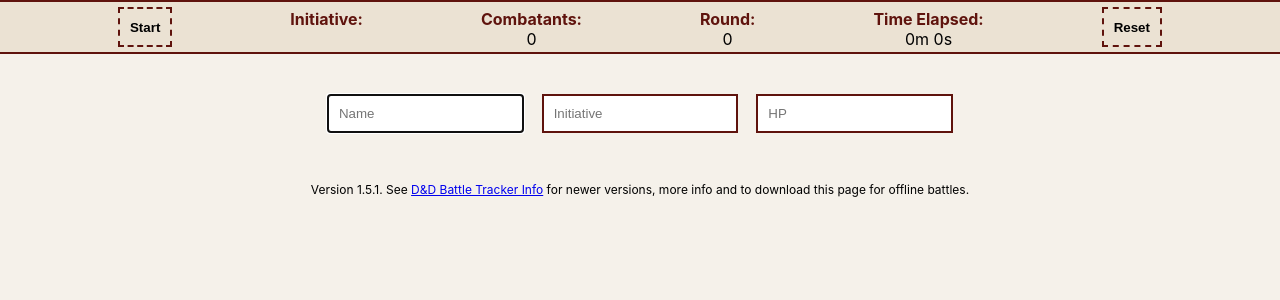
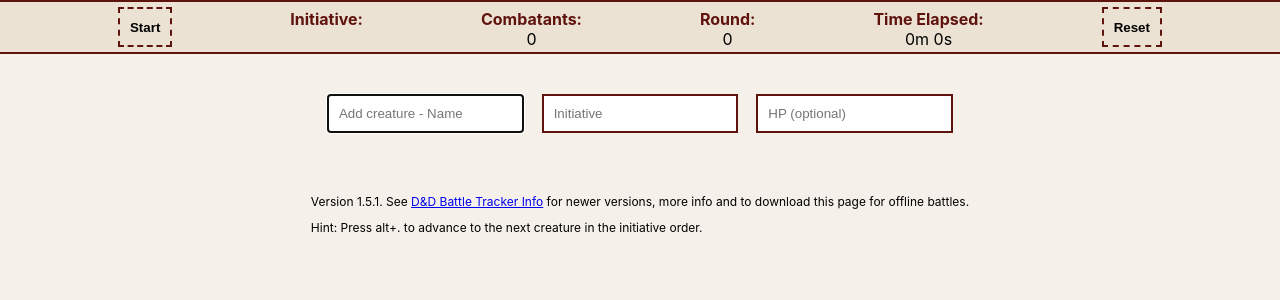
Before and after one commit to Paul-Ladyman/dnd-battle-tracker, a React (Create React App) app: page / in a window 1280 px wide. Shown: the top 300 px of the page. Built offline with nearby package versions, Linux system fonts and the light colour scheme.

Commit message:
Add shortcut for advancing initiative.

```diff
--- a/package.json
+++ b/package.json
@@ -4,6 +4,7 @@
   "private": true,
   "dependencies": {
     "fast-deep-equal": "^2.0.1",
+    "is-hotkey": "^0.1.4",
     "react": "^16.7.0",
     "react-dom": "^16.7.0",
     "react-scripts": "2.1.3"
--- a/src/App.js
+++ b/src/App.js
@@ -1,4 +1,5 @@
 import React, { Component } from 'react';
+import isHotkey from 'is-hotkey';
 import './App.css';
 import CreateCreatureForm from './CreateCreatureForm';
 import Creatures from './Creatures';
@@ -45,6 +46,12 @@ class App extends Component {
   componentDidMount() {
     window.onbeforeunload = () => {
       return true;
+    };
+
+    window.onkeydown = (e) => {
+      if (isHotkey('alt+.', e)) {
+        this.nextInitiative();
+      }
     };
   }
 
--- a/src/CreateCreatureForm.js
+++ b/src/CreateCreatureForm.js
@@ -68,13 +68,13 @@ class CreateCreatureForm extends Component {
     return (
       <form className="create-creature-form" onKeyDown={this.formHandler}>
         <div className="create-creature-form--item">
-          <input className={nameClass} type="text" name="name" placeholder="Name" value={name} onChange={this.handleChange} ref={this.nameInput}/>
+          <input className={nameClass} type="text" name="name" placeholder="Add creature - Name" value={name} onChange={this.handleChange} ref={this.nameInput}/>
         </div>
         <div className="create-creature-form--item">
           <input className={initiativeClass} type="number" name="initiative" placeholder="Initiative" value={initiative} onChange={this.handleChange}/>
         </div>
         <div className="create-creature-form--item">
-          <input className={inputClass} type="number" name="healthPoints" placeholder="HP" value={healthPoints} onChange={this.handleChange}/>
+          <input className={inputClass} type="number" name="healthPoints" placeholder="HP (optional)" value={healthPoints} onChange={this.handleChange}/>
         </div>
       </form>
     );
--- a/src/Footer.js
+++ b/src/Footer.js
@@ -5,12 +5,15 @@ import { version } from '../package.json';
 function Footer() {
   return (
     <div className="footer-text">
+      <p>
       Version {version}. See&nbsp;
       <ExternalLink
         url="https://paul-ladyman.github.io/dnd-battle-tracker/info"
         text="D&D Battle Tracker Info"
       />
       &nbsp;for newer versions, more info and to download this page for offline battles.
+      </p>
+      <p>Hint: Press alt+. to advance to the next creature in the initiative order.</p>
     </div>
   );
 }
```
Also changed, not shown: 1 other file (tests, documents, lock files or other folders).
